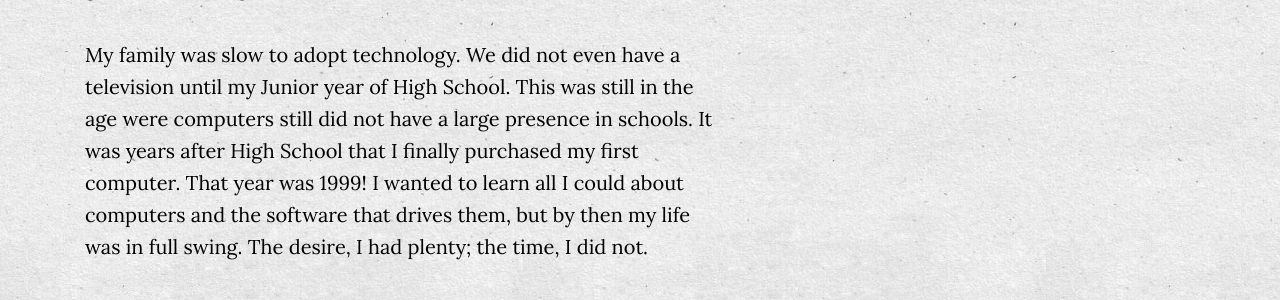
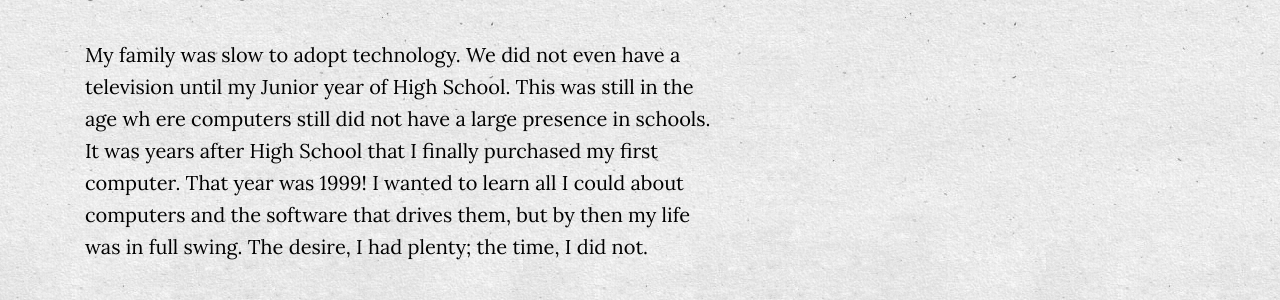
Before and after one commit to dmmoody-graveyard/moodycode, a Django app: template templates/about.html in a window 1280 px wide. Shown: the part 1476-1776 px from the top of the page. Run offline with Django 3.2, Linux system fonts and the light colour scheme; the template is opened without the code that fills it, so the values that code supplies are empty; some libraries are stand-ins or nearby versions.

Commit message:
small corrections

```diff
--- a/templates/about.html
+++ b/templates/about.html
@@ -88,7 +88,8 @@
             <h1 class="text-center">My Journey into Tech</h1>
             <p>I have always had a passion for computers, software and gadgets.  Technology fascinates me.  In the early 80's, one of my favorite classes was computer lab where we learned simple programs on IBM PC's and Apple II computers.  I had wished those classes would never end as they were my only chance to work with a computer.</p>
             <p>For years, my only exposure to computers outside of those classes were early word processors; you know the ones.  The ones that replaced the typewriter.  I played with the one my mother had bought.  I learned that I can hack it and run small simple computer games that I programmed.</p>
-            <p>My family was slow to adopt technology.  We did not even have a television until my Junior year of High School.  This was still in the age were computers still did not have a large presence in schools.  It was years after High School that I finally purchased my first computer.  That year was 1999!  I wanted to learn all I could about computers and the software that drives them, but by then my life was in full swing.  The desire, I had plenty; the time, I did not.</p>
+            <p>My family was slow to adopt technology.  We did not even have a television until my Junior year of High School.  This was still in the age wh
+                ere computers still did not have a large presence in schools.  It was years after High School that I finally purchased my first computer.  That year was 1999!  I wanted to learn all I could about computers and the software that drives them, but by then my life was in full swing.  The desire, I had plenty; the time, I did not.</p>
             <p>It was not until 2005 that I finally had an opportunity to sit and actually learn a computer language.  I began learning PHP, database management, HTML and CSS.  At that time, I was well established in my career and figured technology would only be a pleasurable past-time.  I never suspected that I would pursue a career in software or web development.</p>
             <p>In 2010, I had come to the realization that I needed a career change.  You know, the career that you are absolutely passionate for?  My passion remained with technology and the software that drives it.  After having spent many years in college and a many large student loans to prove it, I decided returning to college was not an option.  I will learn the self-taught way!</p>
             <p>Over the last three and a half years, I have dug in and spent much of my free time learning.  I started with Python, then moved to Ruby, picked up some Java and JavaScript, along with many other.  My desire to transition into the tech has only grown stronger.</p>
@@ -109,7 +110,7 @@
 
             <h2>Motorcycling and Road Trips</h2>
             <p>Nothing beats heading out on the road for a long motorcycle ride.  Currently I have a 2003 Kawasaki Vulcan 1600 Classic, that I often refer to as my "Cadillac on two wheels".  A day long trip out of town can cure most any ailment.</p>
-            <p>Riding a motorcycle strips away all distractions that life throws at you.  It is an opportunity to enjoy the open road and provides a quite time to think, reflect and recharge.  The most pleasurable rides are the ones that take you down long winding backroads.  There is always a secret gem found on these roads, whether it is a new destination or the much needed clarity of mine - usually both!</p>
+            <p>Riding a motorcycle strips away all distractions that life throws at you.  It is an opportunity to enjoy the open road and provides a quite time to think, reflect and recharge.  The most pleasurable rides are the ones that take you down long winding backroads.  There is always a secret gem found on these roads, whether it is a new destination or the much needed clarity of mind - usually both!</p>
             <p>This is one activity that I wish I could do more of.</p>
         </section>
         </div>
```
